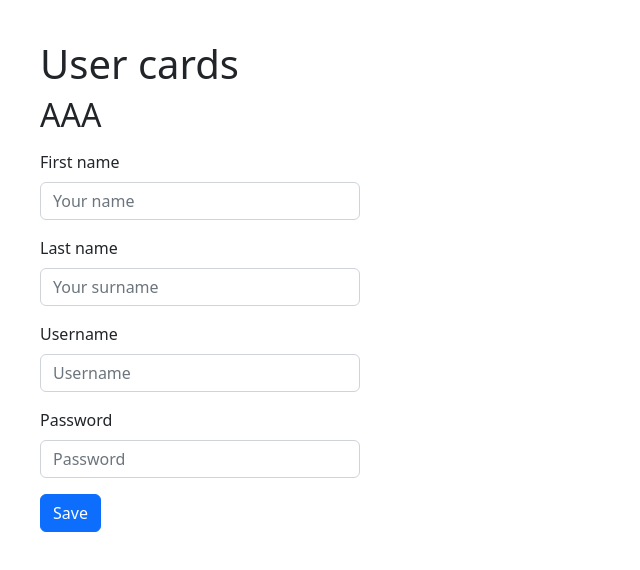
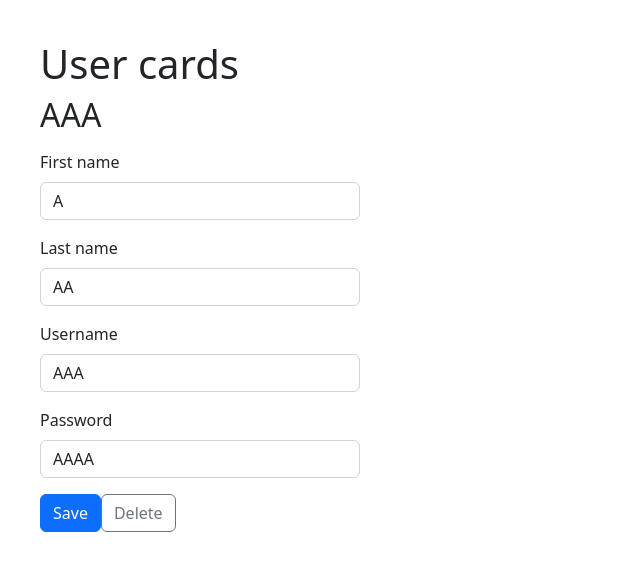
Before and after one commit to stsdmchv/test-project, a React (Create React App) app: page /1 in a window 1280 px wide. Shown: the top 570 px of the page, without its empty margins (0-640 px from the left). Built offline with nearby package versions, Linux system fonts and the light colour scheme; the HTML template or start-up script is replaced by a standard one.

Commit message:
Add values in fields from object (user)

```diff
--- a/src/components/PersonCard/personCard.jsx
+++ b/src/components/PersonCard/personCard.jsx
@@ -17,23 +17,28 @@ export const PersonCard = (props) => {
 
       <Form.Group className="mb-3" controlId="formBasicEmail">
         <Form.Label>First name</Form.Label>
-        <Form.Control type="firstName" placeholder="Your name" />
+        <Form.Control type="firstName" placeholder="Your name" value={cardToShow.firstName}/>
       </Form.Group>
       <Form.Group className="mb-3" controlId="formBasicEmail">
         <Form.Label>Last name</Form.Label>
-        <Form.Control type="lastName" placeholder="Your surname" />
+        <Form.Control type="lastName" placeholder="Your surname" value={cardToShow.lastName}/>
       </Form.Group>
       <Form.Group className="mb-3" controlId="formBasicEmail">
         <Form.Label>Username</Form.Label>
-        <Form.Control type="username" placeholder="Username" />
+        <Form.Control type="username" placeholder="Username" value={cardToShow.username}/>
       </Form.Group>
       <Form.Group className="mb-3" controlId="formBasicPassword">
         <Form.Label>Password</Form.Label>
-        <Form.Control type="password" placeholder="Password" />
+        <Form.Control placeholder="Password" value={cardToShow.password}/>
       </Form.Group>
-      <Button variant="primary" type="submit">
-        Save
-      </Button>
+      <Form.Group>
+        <Button variant="primary" type="submit">
+          Save
+        </Button>
+        <Button color="red" variant="outline-secondary" type="submit">
+          Delete
+        </Button>
+      </Form.Group>
     </Form>
   )
 }
```
